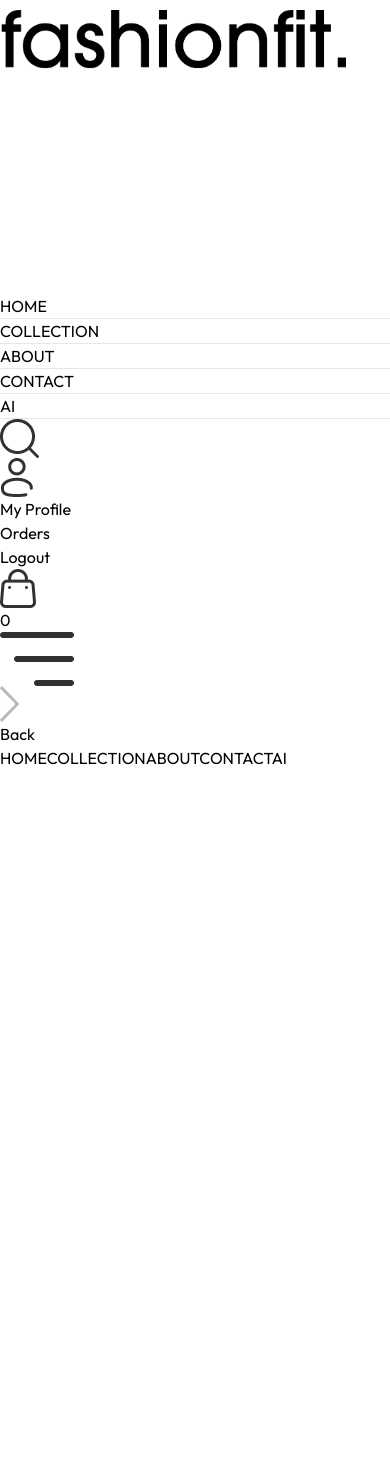
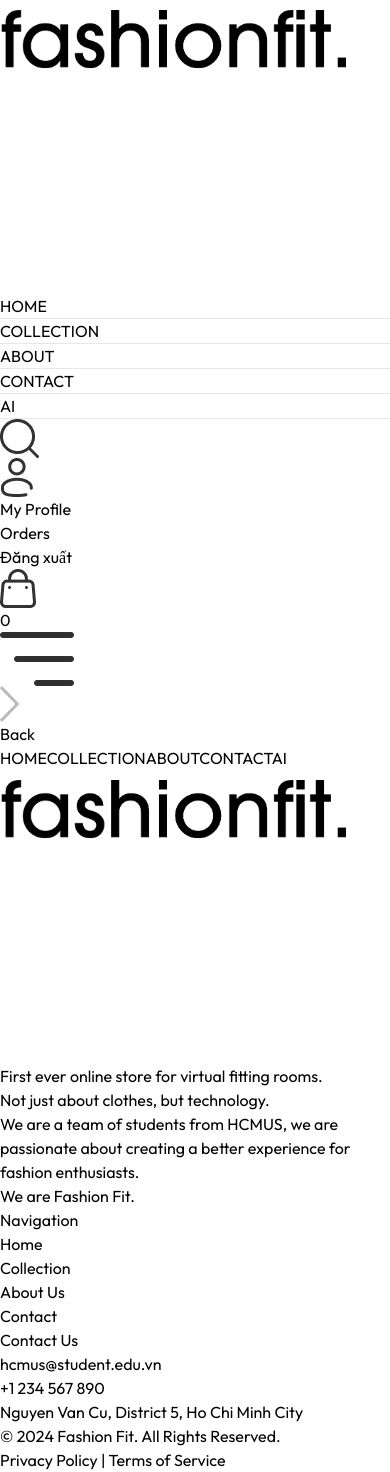
Before and after one commit to mrstarkng/fashion-fit, a React (Vite) app in the folder front-end/: page /orders in a window 390 px wide. Before the commit the page ends 844 px from the top, so only its background shows below. Built offline with nearby package versions, Linux system fonts and the light colour scheme.

Commit message:
Save Collection + Filter initial

```diff
--- a/front-end/src/App.jsx
+++ b/front-end/src/App.jsx
@@ -11,6 +11,7 @@ import Orders from './pages/Orders'
 import Product from './pages/Product'
 import AI from './pages/AI'
 import Cart from './pages/Cart'
+import Footer from './components/Footer'
 
 
 
@@ -33,7 +34,9 @@ const App = () => {
             <Route path='/place-order' element={<PlaceOrder />} />
             <Route path='/orders' element={<Orders />} />
 
-          </Routes>
+      </Routes>
+      <Footer />
+
 
       </div>
 
--- /dev/null
+++ b/front-end/src/components/Footer.jsx
@@ -0,0 +1,81 @@
+import React from 'react';
+import { assets } from '../assets/assets';
+
+
+const Footer = () => {
+    return (
+        <footer className="bg-gray-100 py-10">
+            <div className="container mx-auto flex flex-col sm:grid sm:grid-cols-[3fr_1fr_1fr] gap-14 text-sm px-5">
+                {/* Logo and Description */}
+                <div>
+                    <img src={assets.logo} className="mb-0.05 w-40" alt="Company Logo" />
+                    <p className="w-full md:w-3/4 text-gray-600">
+                        First ever online store for virtual fitting rooms.
+                    </p>
+                     <p className="w-full md:w-3/4 text-gray-600">
+                        Not just about clothes, but technology.
+                    </p>
+                     <p className="w-full md:w-3/4 text-gray-600">
+                        We are a team of students from HCMUS, we are passionate about creating a better experience for fashion enthusiasts.
+                    </p>
+                    <p className="w-full md:w-3/4 font-semibold text-gray-800">
+                        We are Fashion Fit.
+                    </p>
+                </div>
+
+                {/* Navigation Links */}
+                <div>
+                    <h3 className="font-medium text-gray-800 mb-4">Navigation</h3>
+                    <ul className="flex flex-col gap-2">
+                        <li>
+                            <a href="/home" className="hover:text-gray-800 transition">
+                                Home
+                            </a>
+                        </li>
+                        <li>
+                            <a href="/collection" className="hover:text-gray-800 transition">
+                                Collection
+                            </a>
+                        </li>
+                        <li>
+                            <a href="/about" className="hover:text-gray-800 transition">
+                                About Us
+                            </a>
+                        </li>
+                        <li>
+                            <a href="/contact" className="hover:text-gray-800 transition">
+                                Contact
+                            </a>
+                        </li>
+                    </ul>
+                </div>
+
+                {/* Contact Information */}
+                <div>
+                    <h3 className="font-medium text-gray-800 mb-4">Contact Us</h3>
+                    <ul className="flex flex-col gap-2">
+                        <li>
+                            <a href="mailto:support@example.com" className="hover:text-gray-800 transition">
+                                hcmus@student.edu.vn
+                            </a>
+                        </li>
+                        <li>
+                            <a href="tel:+1234567890" className="hover:text-gray-800 transition">
+                                +1 234 567 890
+                            </a>
+                        </li>
+                        <li>Nguyen Van Cu, District 5, Ho Chi Minh City</li>
+                    </ul>
+                </div>
+            </div>
+
+            {/* Bottom Section */}
+            <div className="mt-10 border-t pt-5 text-center text-gray-600 text-xs">
+                <p>&copy; 2024 Fashion Fit. All Rights Reserved.</p>
+                <p>Privacy Policy | Terms of Service</p>
+            </div>
+        </footer>
+    );
+};
+
+export default Footer;
--- a/front-end/src/components/Navbar.jsx
+++ b/front-end/src/components/Navbar.jsx
@@ -1,116 +1,113 @@
-import React, { useState } from 'react'
-import { assets } from '../assets/assets'
-import { NavLink, Link } from 'react-router-dom'
+import React, { useState } from 'react';
+import { assets } from '../assets/assets';
+import { NavLink, Link } from 'react-router-dom';
 
 const Navbar = () => {
     const [visible, setVisible] = useState(false);
+
     return (
         <div className='flex items-center justify-between py-5 font-medium'>
+            {/* Logo */}
+            <Link to='/'>
+                <img src={assets.logo} className='w-36' alt="Logo" />
+            </Link>
 
-          <img src={assets.logo} className='w-36' alt="" />
-
-          <ul className='hidden sm:flex gap-5 text-sm text-gray-700 '>
-
+            {/* Desktop Nav Links */}
+            <ul className='hidden sm:flex gap-5 text-sm text-gray-700'>
+                {['home', 'collection', 'about', 'contact', 'ai'].map((path, idx) => (
                     <NavLink
-                to='/home'
+                        key={idx}
+                        to={`/${path}`}
                         className={({ isActive }) =>
                             `flex flex-col items-center gap-1 ${isActive ? 'nav-active' : ''}`
                         }
                     >
-
-                  <p>HOME</p>
-
-                  <hr className='w-0 hover:w-2/4 transition-all duration-300 border-none h-[1.5px] bg-gray-700'/>
-
+                        <p className={`${path === 'ai' ? 'text-amber-500' : ''}`}>
+                            {path.toUpperCase()}
+                        </p>
+                        <hr
+                            className={`w-0 hover:w-2/4 transition-all duration-300 border-none h-[1.5px] ${
+                                path === 'ai' ? 'bg-amber-500' : 'bg-gray-700'
+                            }`}
+                        />
                     </NavLink>
-                 <NavLink
-                   to='/collection'
-                   className={({ isActive }) =>
-                     `flex flex-col items-center gap-1 ${isActive ? 'nav-active' : ''}`
-                   }
-                 >
-
-                  <p>COLLECTION</p>
-
-                  <hr className='w-0 hover:w-2/4 transition-all duration-300 border-none h-[1.5px] bg-gray-700'/>
-
-              </NavLink>
-                 <NavLink
-                   to='/about'
-                   className={({ isActive }) =>
-                     `flex flex-col items-center gap-1 ${isActive ? 'nav-active' : ''}`
-                   }
-                 >
-
-                  <p>ABOUT</p>
-
-                  <hr className='w-0 hover:w-2/4 transition-all duration-300 border-none h-[1.5px] bg-gray-700'/>
-
-              </NavLink>
-                 <NavLink
-                   to='/contact'
-                   className={({ isActive }) =>
-                     `flex flex-col items-center gap-1 ${isActive ? 'nav-active' : ''}`
-                   }
-                 >
-
-                  <p>CONTACT</p>
-
-                  <hr className='w-0 hover:w-2/4 transition-all duration-300 border-none h-[1.5px] bg-gray-700'/>
-
-              </NavLink>
-
-              <NavLink
-                to='/ai'
-                className={({ isActive }) =>
-                  `flex flex-col items-center gap-1 ${isActive ? 'nav-active' : ''}`
-                }
-              >
-                <p className="text-amber-500">AI</p>
-                <hr className='w-0 hover:w-2/4 transition-all duration-300 border-none h-[1.5px] bg-amber-500'/>
-              </NavLink>
+                ))}
             </ul>
 
+            {/* Icons and Small Screen Menu */}
             <div className='flex items-center gap-6'>
-              <img src={assets.search_icon} className='w-5 cursor-pointer' alt="" />
+                {/* Search Icon */}
+                <img src={assets.search_icon} className='w-5 cursor-pointer' alt="Search Icon" />
+
+                {/* Profile Dropdown */}
                 <div className='group relative'>
-                  <img className='w-5 cursor-pointer' src={assets.profile_icon} alt="" />
+                    <img className='w-5 cursor-pointer' src={assets.profile_icon} alt="Profile Icon" />
                     <div className='group-hover:block hidden absolute dropdown-menu right-0 pt-4'>
-                      <div className='flex flex-col gap-2 w-36 py-3 px-5 bg-slate-100 text-gray-500 rounded'>
+                        <div className='flex flex-col gap-2 w-36 py-3 px-5 bg-slate-100 text-gray-500 rounded shadow-lg'>
                             <p className='cursor-pointer hover:text-black'>My Profile</p>
                             <p className='cursor-pointer hover:text-black'>Orders</p>
-                          <p className='cursor-pointer hover:text-black'>Logout</p>
-
+                            <p className='cursor-pointer hover:text-black'>Đăng xuất</p>
+                        </div>
+                    </div>
                 </div>
 
+                {/* Cart Icon */}
+                <Link to='/cart' className='relative'>
+                    <img src={assets.cart_icon} className='w-5 cursor-pointer' alt="Cart Icon" />
+                    <p className='absolute right-[-5px] bottom-[-5px] bg-black text-white w-4 leading-4 h-4 flex items-center justify-center aspect-square rounded-full text-[8px]'>
+                        0
+                    </p>
+                </Link>
+
+                {/* Hamburger Menu */}
+                <img
+                    onClick={() => setVisible(true)}
+                    src={assets.menu_icon}
+                    className='w-5 cursor-pointer sm:hidden'
+                    alt="Menu Icon"
+                />
             </div>
 
-              </div>
-              <Link to='/cart' className='relative'>
-                  <img src={assets.cart_icon} className='w-5 cursor-pointer' alt="" />
-                  <p className='absolute  right-[-5px] bottom-[-5px] bg-black text-white w-4 leading-4 h-4 flex items-center justify-center aspect-square rounded-full text-[8px]'>0</p>
-              </Link>
-              <img onClick={() => setVisible(true)} src={assets.menu_icon} className='w-5 cursor-pointer sm:hidden' alt="" />
-          </div>
-          { /*Side bar menu for small screen*/}
-          <div className={`absolute top-0 right-0 bottom-0 overflow-hidden bg-white transition-all ${visible ? "w-full" : "w-0"}`}>
+            {/* Sidebar Menu for Small Screens */}
+            <div
+                className={`fixed top-0 right-0 bottom-0 z-40 bg-white transition-transform duration-300 shadow-lg ${
+                    visible ? 'translate-x-0 w-3/4' : 'translate-x-full'
+                }`}
+            >
                 <div className='flex flex-col text-gray-600'>
-                  <div onClick={() => setVisible(false)} className='flex items-center gap-4 p-3'>
-                      <img className='h-4 rotate-180' src={assets.dropdown_icon} alt="" />
+                    {/* Close Button */}
+                    <div onClick={() => setVisible(false)} className='flex items-center gap-4 p-3 cursor-pointer'>
+                        <img className='h-4 rotate-180' src={assets.dropdown_icon} alt="Close Icon" />
                         <p>Back</p>
                     </div>
 
+                    {/* Sidebar Links */}
                     <div className='flex flex-col p-4 gap-4'>
-                      <NavLink to='/' onClick={() => setVisible(false)}>HOME</NavLink>
-                      <NavLink to='/collection' onClick={() => setVisible(false)}>COLLECTION</NavLink>
-                      <NavLink to='/about' onClick={() => setVisible(false)}>ABOUT</NavLink>
-                      <NavLink to='/contact' onClick={() => setVisible(false)}>CONTACT</NavLink>
-                      <NavLink to='/ai' onClick={() => setVisible(false)}>AI</NavLink>
+                        {['home', 'collection', 'about', 'contact', 'ai'].map((path, idx) => (
+                            <NavLink
+                                key={idx}
+                                to={`/${path}`}
+                                onClick={() => setVisible(false)}
+                                className={({ isActive }) =>
+                                    `${isActive ? 'font-bold text-black' : ''}`
+                                }
+                            >
+                                {path.toUpperCase()}
+                            </NavLink>
+                        ))}
                     </div>
                 </div>
             </div>
+
+            {/* Overlay when Sidebar is Open */}
+            {visible && (
+                <div
+                    className='fixed inset-0 bg-black bg-opacity-30 z-30'
+                    onClick={() => setVisible(false)}
+                />
+            )}
         </div>
-  )
-}
+    );
+};
 
-export default Navbar
+export default Navbar;
```
Also changed, not shown: front-end/src/components/BestSeller.jsx (added, +47 -0 lines), front-end/src/components/NewsletterBox.jsx (added, +27 -0 lines), front-end/src/components/OurPolicy.jsx (added, +27 -0 lines), front-end/src/index.css (+8 -0 lines), front-end/src/pages/Collection.jsx (+17 -4 lines), front-end/src/pages/Home.jsx (+34 -9 lines). Lines whose indentation alone changed are shown as unchanged.
